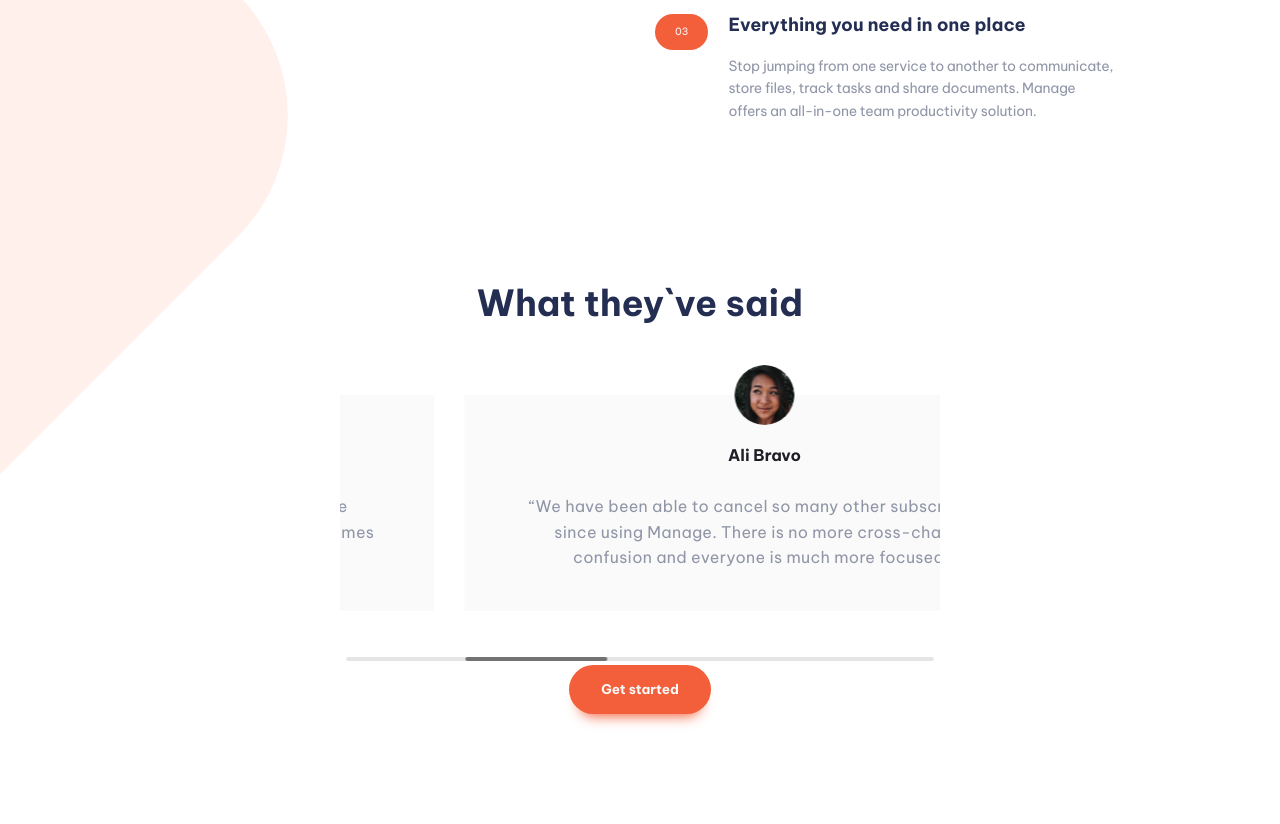
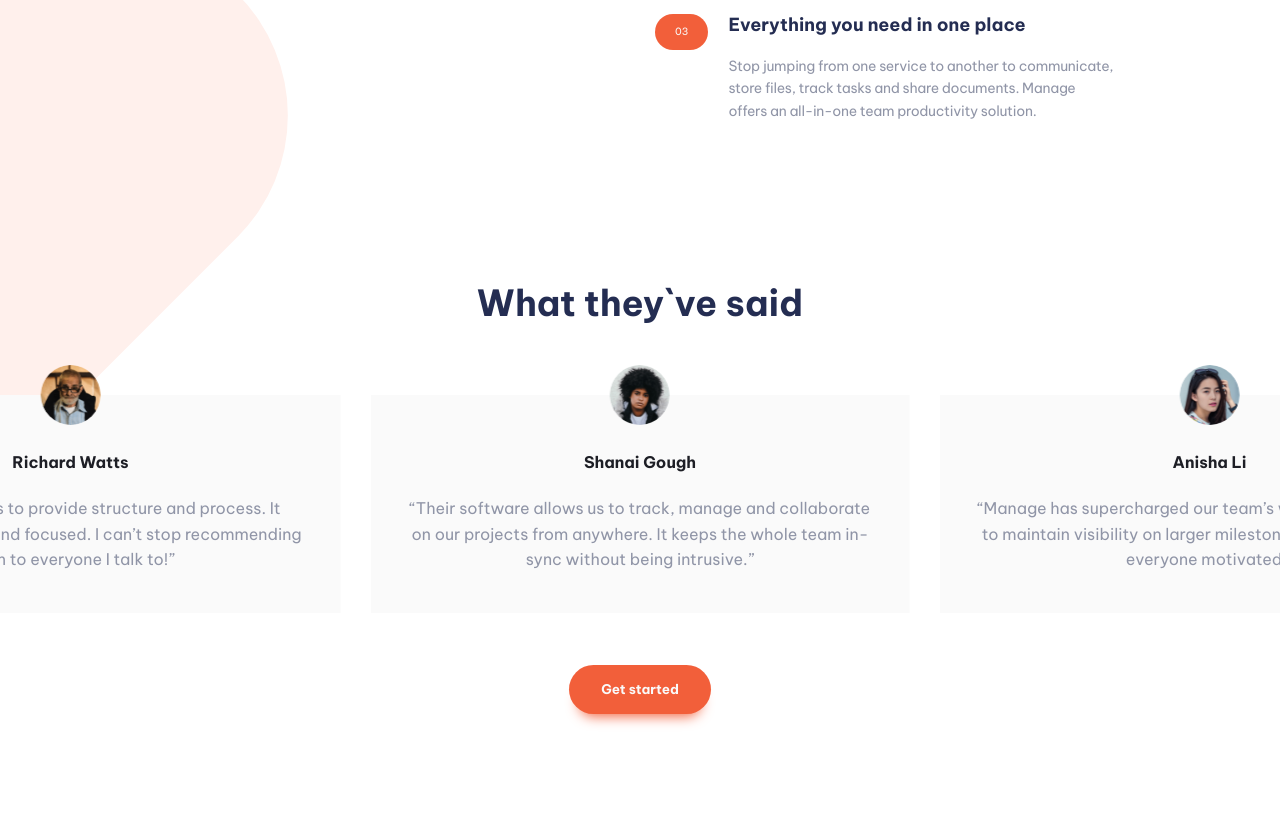
Before and after one commit to Zaklina-Radenkovic/manage, a website: page index.html in a window 1280 px wide. Shown: the part 1036-1860 px from the top of the page. Drawn offline with nearby package versions, Linux system fonts and the light colour scheme.

Commit message:
customizing swiper component

```diff
--- a/index.html
+++ b/index.html
@@ -104,8 +104,12 @@
     <section class="testimonials">
       <h2 class="heading-2">What they`ve said</h2>
 
-      <div class="swiper">
-        <div class="swiper-wrapper">
+      <div class="swiper" id="swiper">
+        <div
+          class="swiper-wrapper"
+          pagination="true"
+          pagination-dynamic-bullets="true"
+        >
           <div class="swiper-slide">
             <div class="testimonials__card">
               <img
@@ -173,7 +177,7 @@
             </div>
           </div>
         </div>
-        <div class="swiper-scrollbar"></div>
+        <!-- <div class="swiper-pagination"></div> -->
       </div>
       <button class="btn-cta">Get started</button>
     </section>
@@ -264,8 +268,8 @@
         </div>
       </div>
     </footer>
+
+    <script src="https://unpkg.com/swiper/swiper-bundle.min.js"></script>
+    <script src="script.js"></script>
   </body>
 </html>
-<script src="https://unpkg.com/swiper/swiper-bundle.js"></script>
-<script src="https://unpkg.com/swiper/swiper-bundle.min.js"></script>
-<script src="script.js"></script>
--- a/sass/components/_swiper.scss
+++ b/sass/components/_swiper.scss
@@ -1,13 +1,15 @@
 .swiper {
-  width: 60rem;
+  width: 100%;
   height: 30rem;
 }
-.swiper-container {
-  width: 100%;
-  height: 100%;
-  overflow-x: auto;
+
+#swiper-1 .swiper-pagination {
+  bottom: 18px;
 }
 
+#swiper-1 .swiper-pagination-bullet-active {
+  background-color: $color-primary;
+}
 .swiper-wrapper {
   padding-top: 3rem;
 }
--- a/sass/layout/_testimonials.scss
+++ b/sass/layout/_testimonials.scss
@@ -2,7 +2,7 @@
   grid-column: full-start / full-end;
 
   z-index: 100;
-  padding: 12rem 14rem;
+  padding: 12rem 0;
 
   display: flex;
   flex-direction: column;
@@ -10,7 +10,7 @@
 
   &__card {
     background-color: $color-light-gray;
-    // padding: 2rem;
+    padding-top: 5.5rem;
     font-size: 1.6rem;
     position: relative;
 
@@ -31,15 +31,14 @@
   }
 
   h4 {
-    padding: 4.8rem 0 2.5rem;
+    padding: 0 0 2rem;
     color: $color-dark-blue;
   }
 
   blockquote {
-    width: 80%;
+    width: 87%;
     text-align: center;
     padding-bottom: 4rem;
-    letter-spacing: 0.02em;
   }
 
   button {
--- a/script.js
+++ b/script.js
@@ -1,10 +1,10 @@
-const swiper = new Swiper(".swiper", {
-  slidesPerView: 1,
+const swiper = new Swiper("#swiper", {
+  slidesPerView: 2.3,
   centeredSlides: true,
   spaceBetween: 30,
   speed: 1000,
   autoplay: {
-    delay: 4500,
+    delay: 2500,
     disableOnInteraction: false,
   },
   // Optional parameters
@@ -18,14 +18,14 @@ const swiper = new Swiper(".swiper", {
     clickable: true,
   },
 
-  // Navigation arrows
-  navigation: {
-    nextEl: ".swiper-button-next",
-    prevEl: ".swiper-button-prev",
-  },
+  // // Navigation arrows
+  // navigation: {
+  //   nextEl: ".swiper-button-next",
+  //   prevEl: ".swiper-button-prev",
+  // },
 
-  // And if we need scrollbar
-  scrollbar: {
-    el: ".swiper-scrollbar",
-  },
+  // // And if we need scrollbar
+  // scrollbar: {
+  //   el: ".swiper-scrollbar",
+  // },
 });
```
Also changed, not shown: css/style.css.
